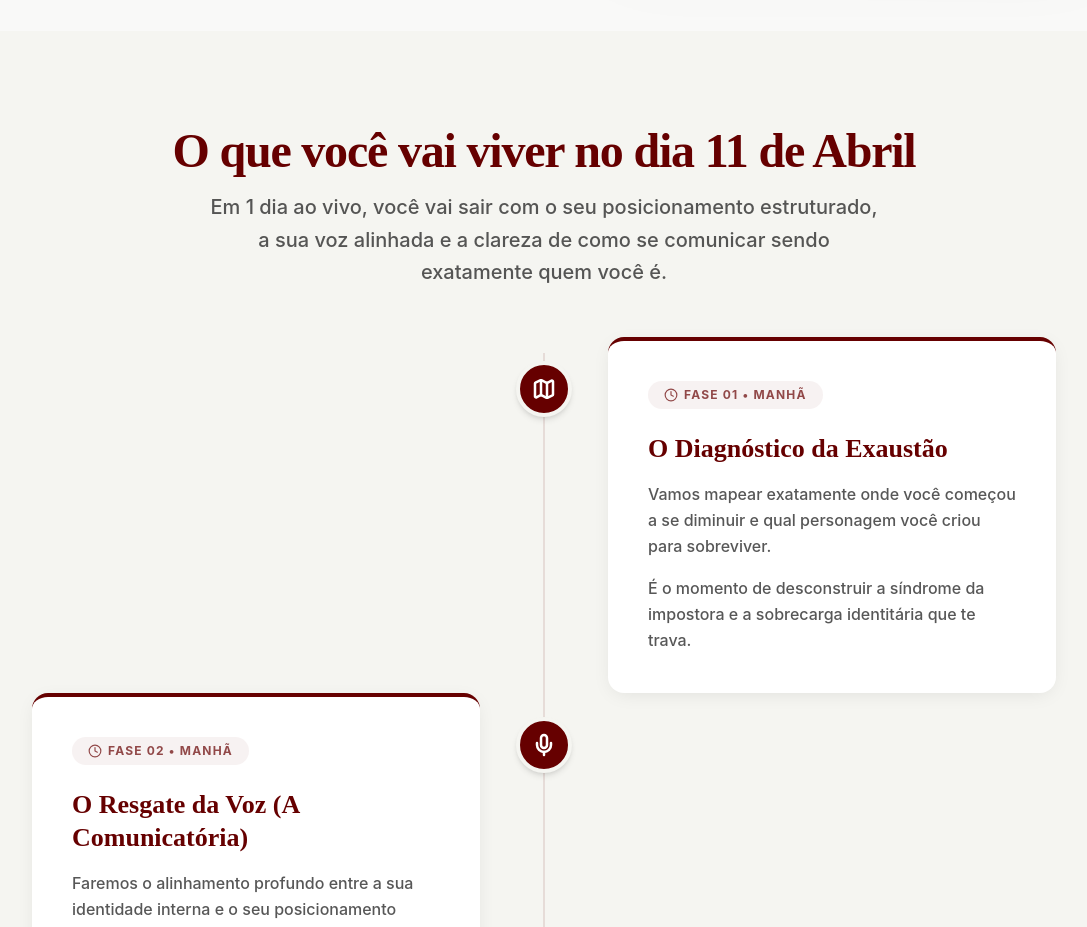
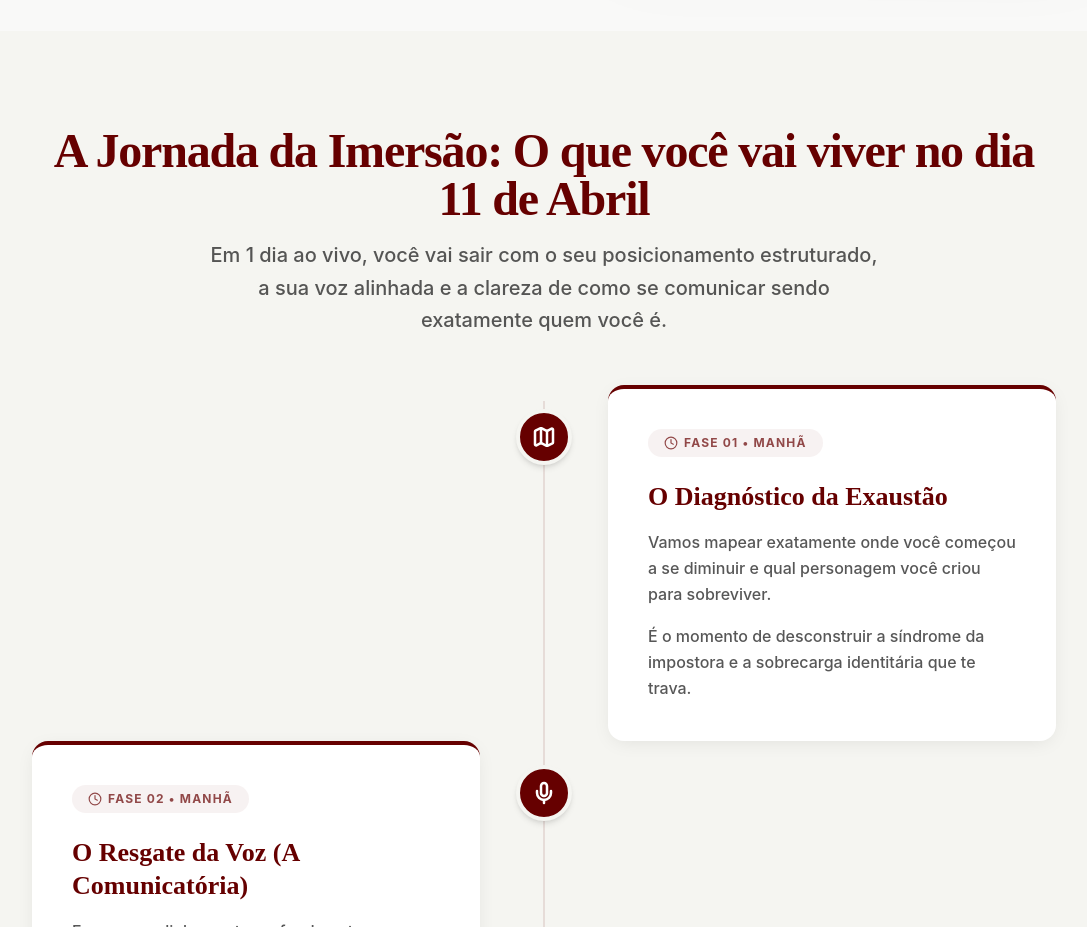
Before and after one commit to ZeferLAB/LP_Izabel_Marco, a React (Vite) app: page / in a window 1280 px wide. Shown: the part 2180-3107 px from the top of the page, without its empty margins (96-1183 px from the left). Built offline with nearby package versions, Linux system fonts and the light colour scheme.

Commit message:
content: readiciona nome jornada da imersao no titulo da programacao

```diff
--- a/src/components/Programacao.jsx
+++ b/src/components/Programacao.jsx
@@ -50,7 +50,7 @@ export default function Programacao() {
             transition={{ duration: 0.6 }}
             className="font-serif text-3xl md:text-4xl lg:text-5xl text-vinho font-bold tracking-tight"
           >
-            O que você vai viver no dia 11 de Abril
+            A Jornada da Imersão: O que você vai viver no dia 11 de Abril
           </motion.h2>
           <motion.p
             initial={{ opacity: 0, y: 20 }}
```
